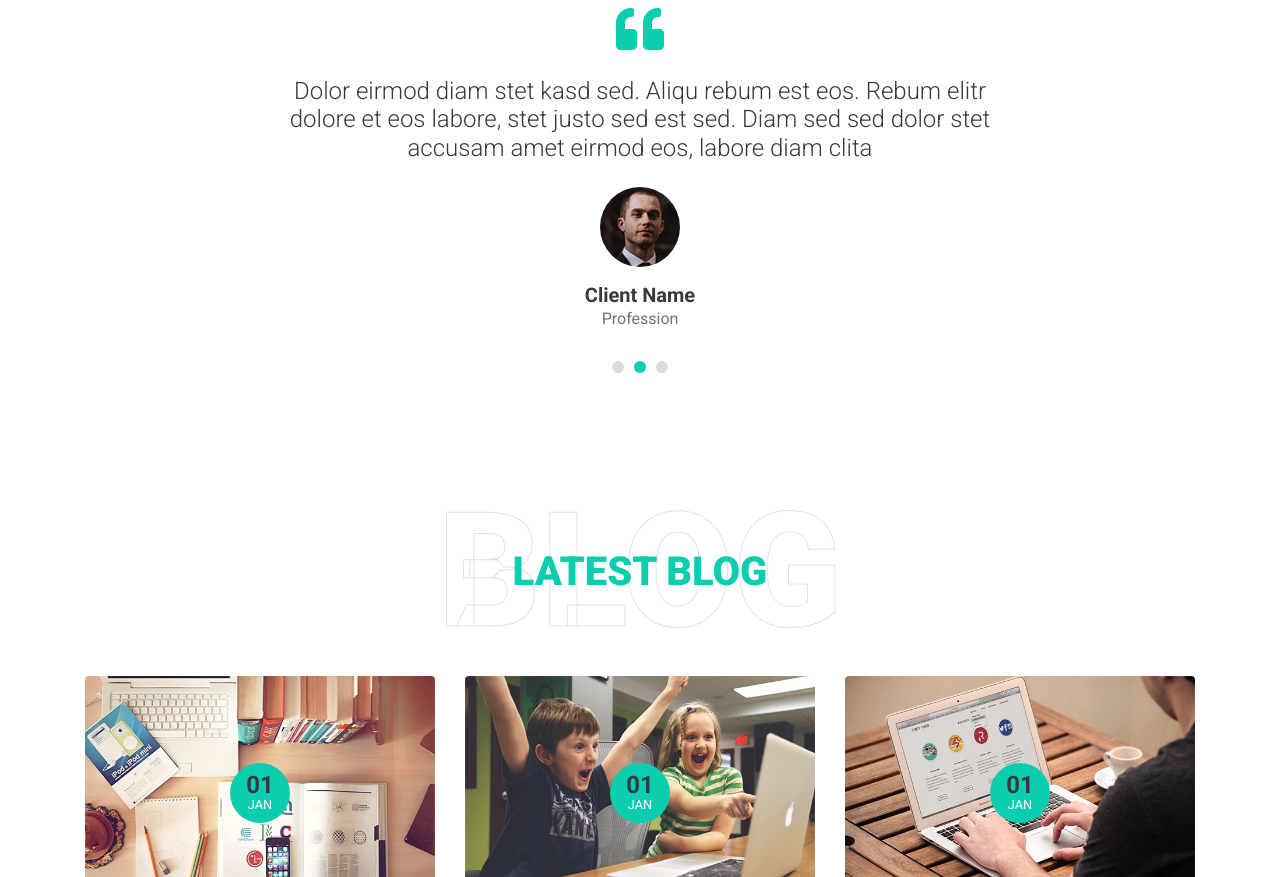
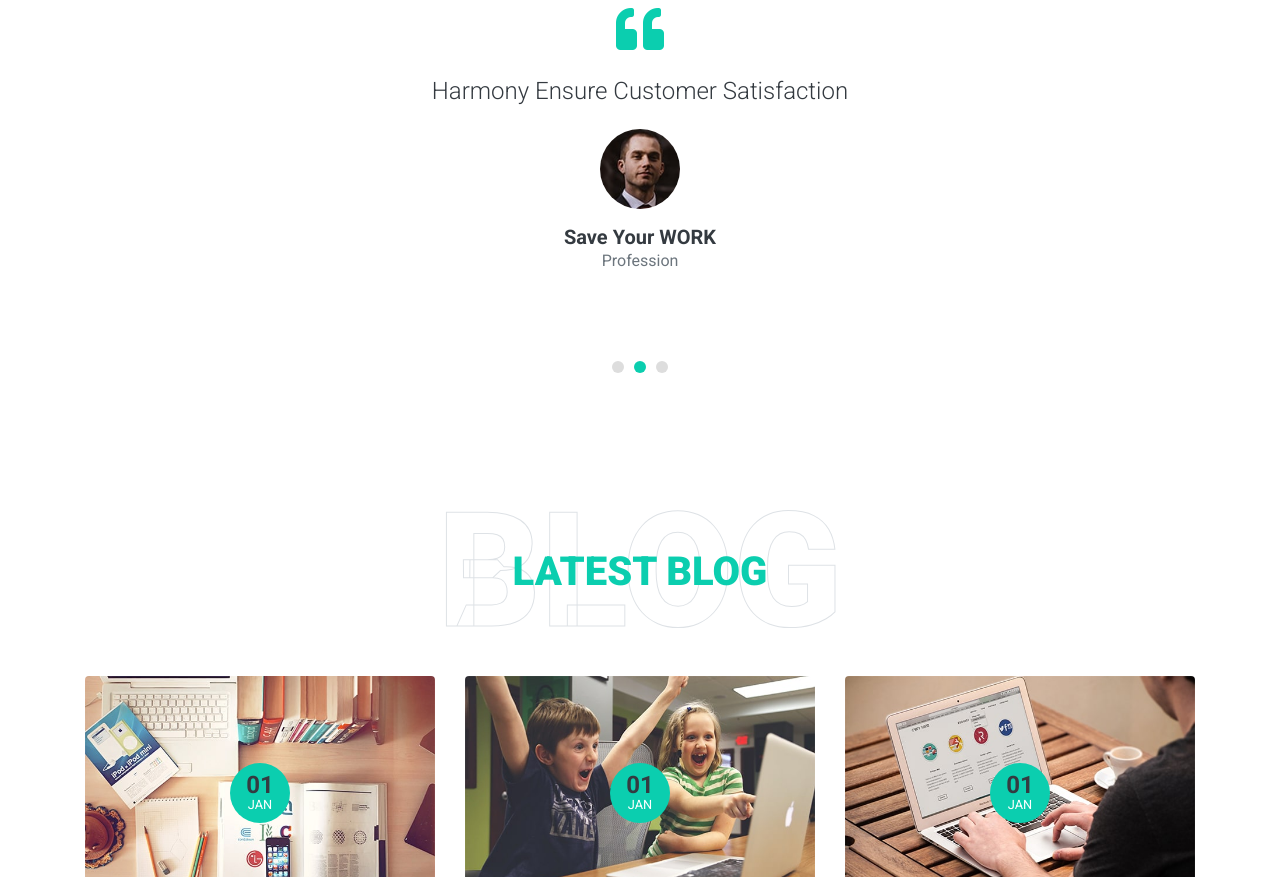
Before and after one commit to harmonymwirigi/portfolio, a plain HTML site: page index.html in a window 1280 px wide. Shown: the part 5255-6132 px from the top of the page. Drawn offline with nearby package versions, Linux system fonts and the light colour scheme.

Commit message:
trying to change

```diff
--- a/index.html
+++ b/index.html
@@ -464,9 +464,9 @@ software development.
                         </div>
                         <div class="text-center">
                             <i class="fa fa-3x fa-quote-left text-primary mb-4"></i>
-                            <h4 class="font-weight-light mb-4">Dolor eirmod diam stet kasd sed. Aliqu rebum est eos. Rebum elitr dolore et eos labore, stet justo sed est sed. Diam sed sed dolor stet accusam amet eirmod eos, labore diam clita</h4>
+                            <h4 class="font-weight-light mb-4">Harmony Ensure Customer Satisfaction</h4>
                             <img class="img-fluid rounded-circle mx-auto mb-3" src="img/testimonial-2.jpg" style="width: 80px; height: 80px;">
-                            <h5 class="font-weight-bold m-0">Client Name</h5>
+                            <h5 class="font-weight-bold m-0">Save Your WORK</h5>
                             <span>Profession</span>
                         </div>
                         <div class="text-center">
```
